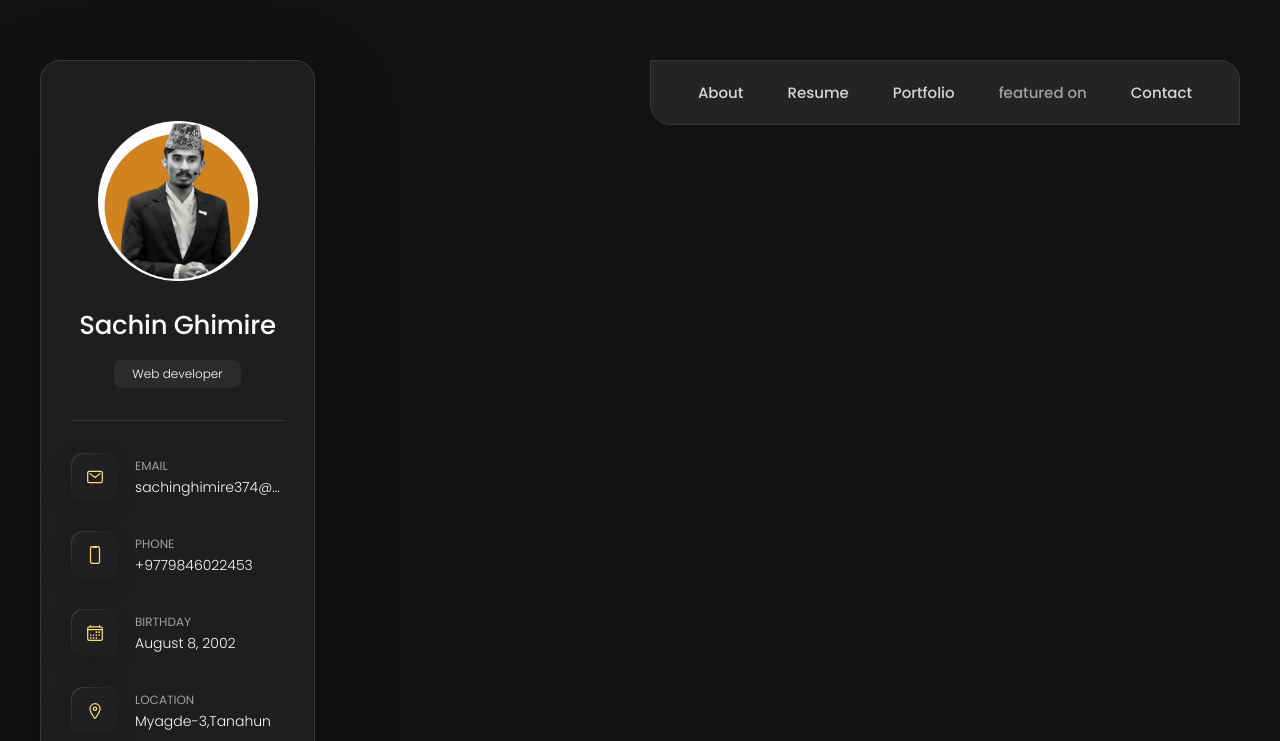
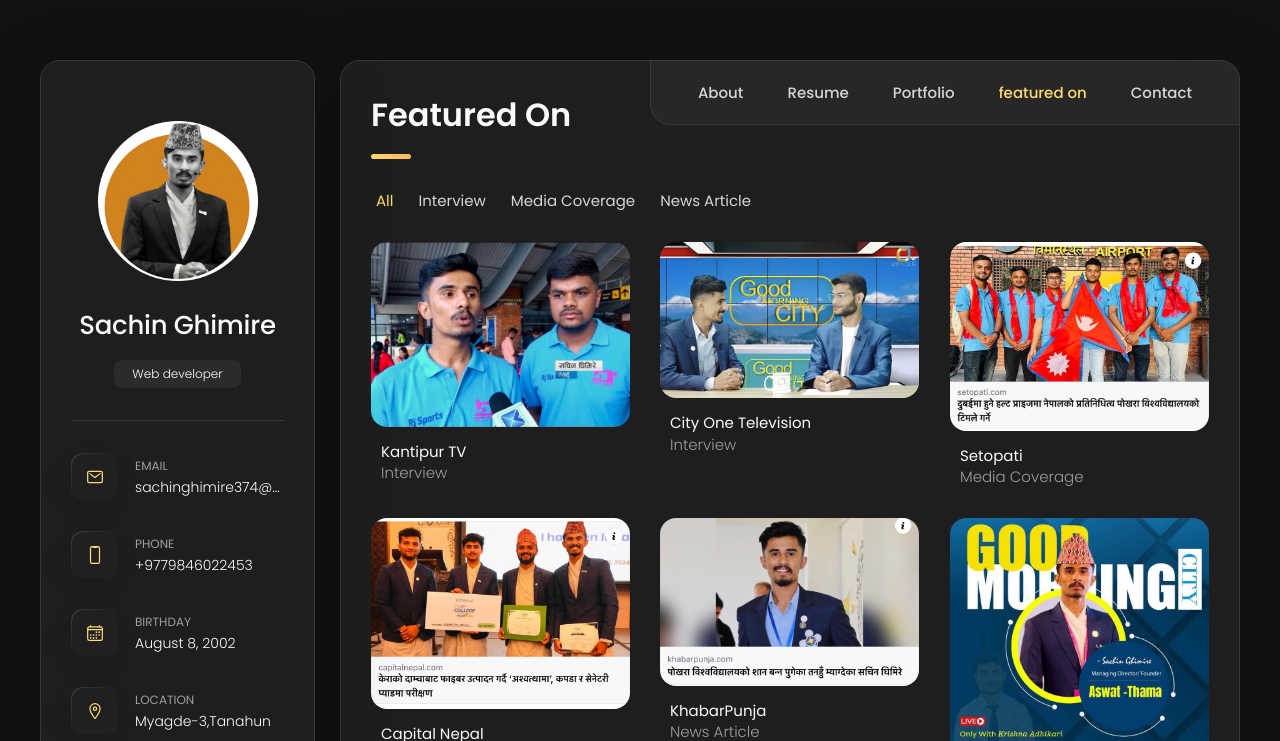
Before and after one commit to SachinGhimire2019/portfolio-website, a plain HTML site: page index.html in a window 1280 px wide. Both pictures are taken after a click on the button "featured on". Shown: the top 741 px of the page. Drawn offline with nearby package versions, Linux system fonts and the light colour scheme.

Commit message:
Revert "Update index.html"
This reverts commit 00d57be939418e296f6621023b8d393851b42805.

```diff
--- a/index.html
+++ b/index.html
@@ -1099,10 +1099,10 @@
         - #featured on
       -->
 
-      <article class="Featured on" data-page="Featured on">
+      <article class="featured on" data-page="featured on">
 
         <header>
-          <h2 class="h2 article-title">Featured on</h2>
+          <h2 class="h2 article-title">featured on</h2>
         </header>
         <section class="projects">
         <ul class="filter-list">
```
